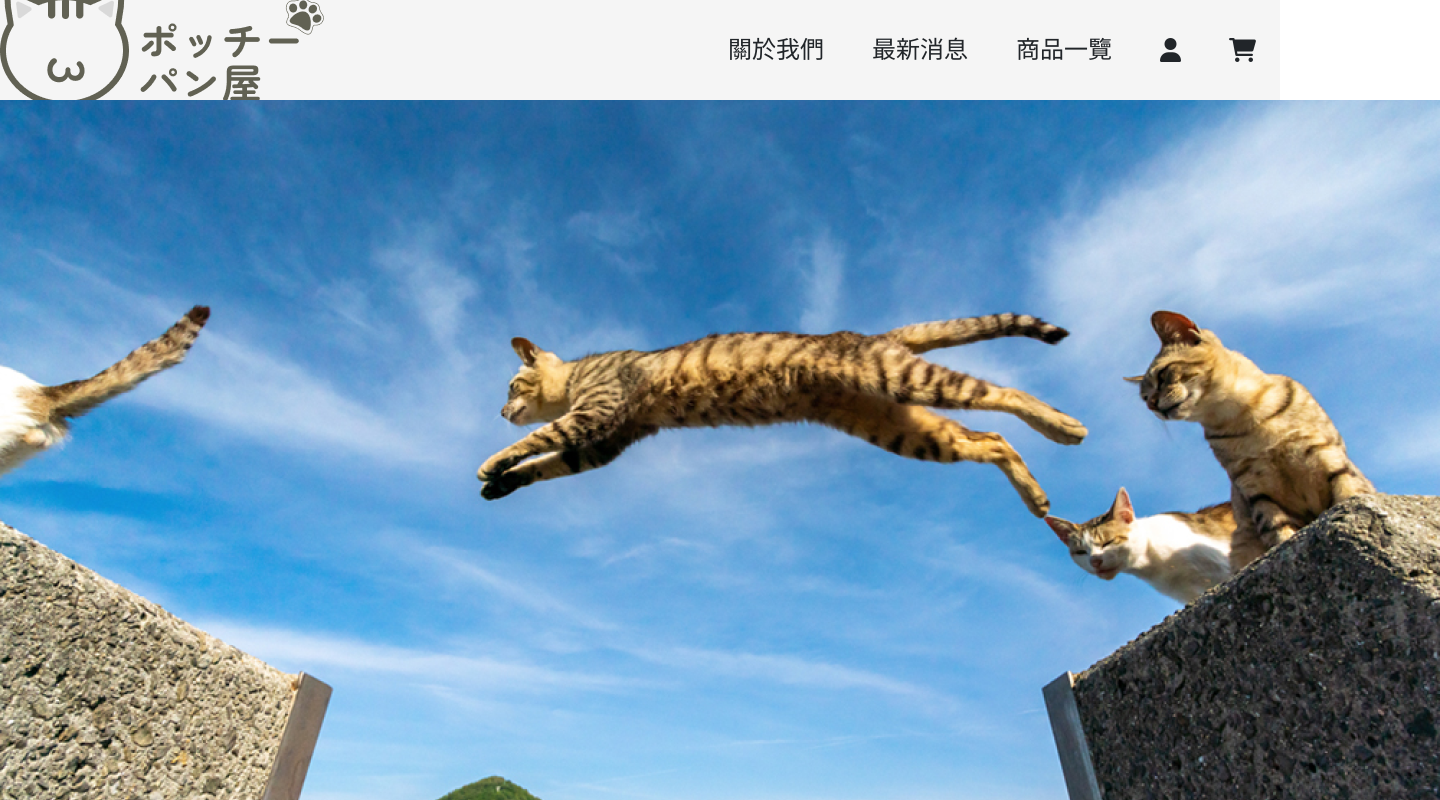
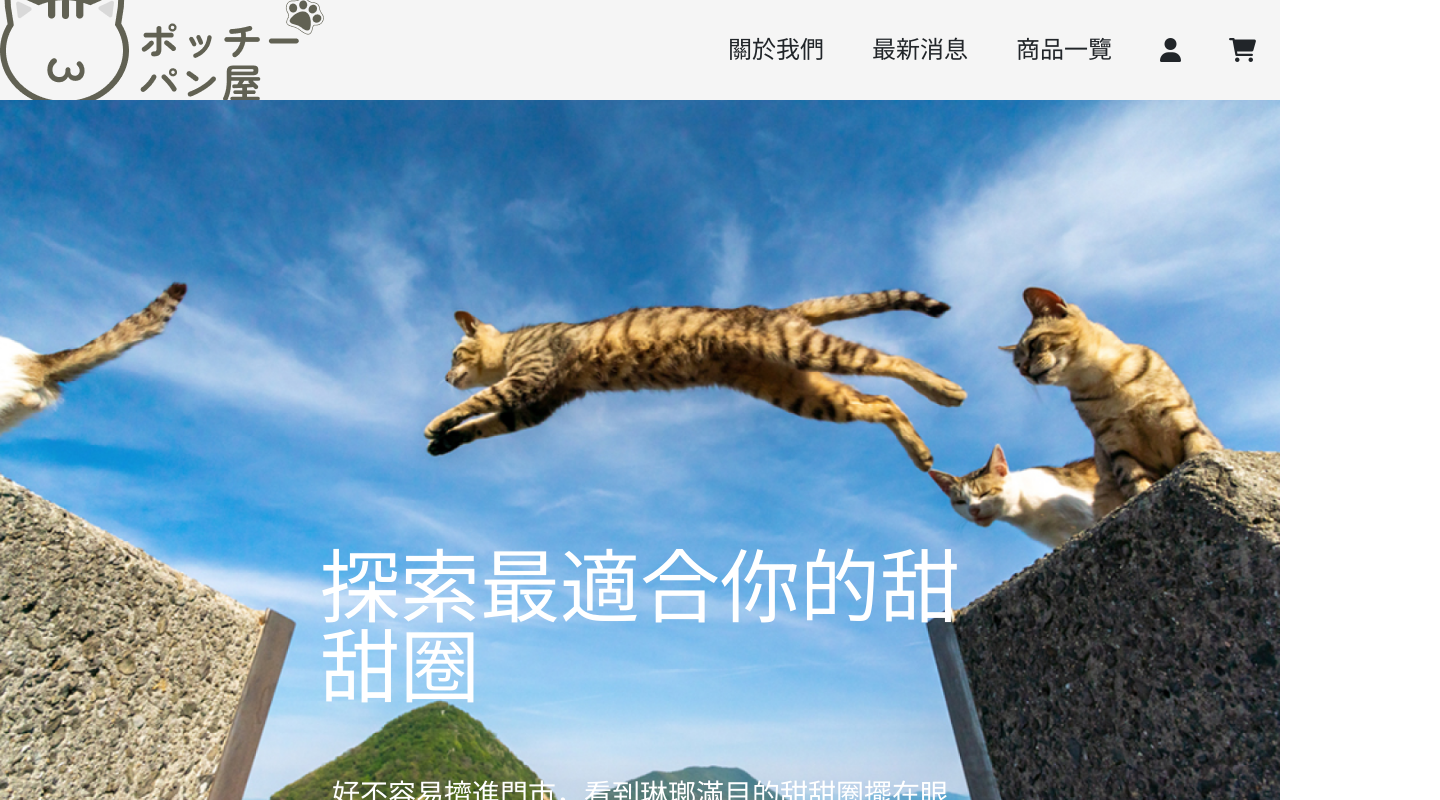
Before and after one commit to binghan60/big, a React (Create React App) app: page / in a window 1280 px wide. Shown: the top 800 px of the page, 1440 px wide, since content can reach past the window. Built offline with nearby package versions, Linux system fonts and the light colour scheme; a web font is replaced by a local one.

Commit message:
更改路徑

```diff
--- a/src/App.js
+++ b/src/App.js
@@ -1,13 +1,13 @@
 import React from "react";
 import Nav from "./components/Nav";
 import Footer from "./components/Footer";
-import Index from "./pages/Index";
+import About from "./pages/About";
 
 const App = () => {
   return (
     <>
       <Nav />
-      <Index />
+      <About />
       <Footer />
     </>
   );
--- a/src/pages/Index.js
+++ /dev/null
@@ -1,11 +0,0 @@
-import React from 'react'
-
-const index = () => {
-  return (
-    <div>
-      <img src='./images/index_img.png'/>
-    </div>
-  )
-}
-
-export default index
```
